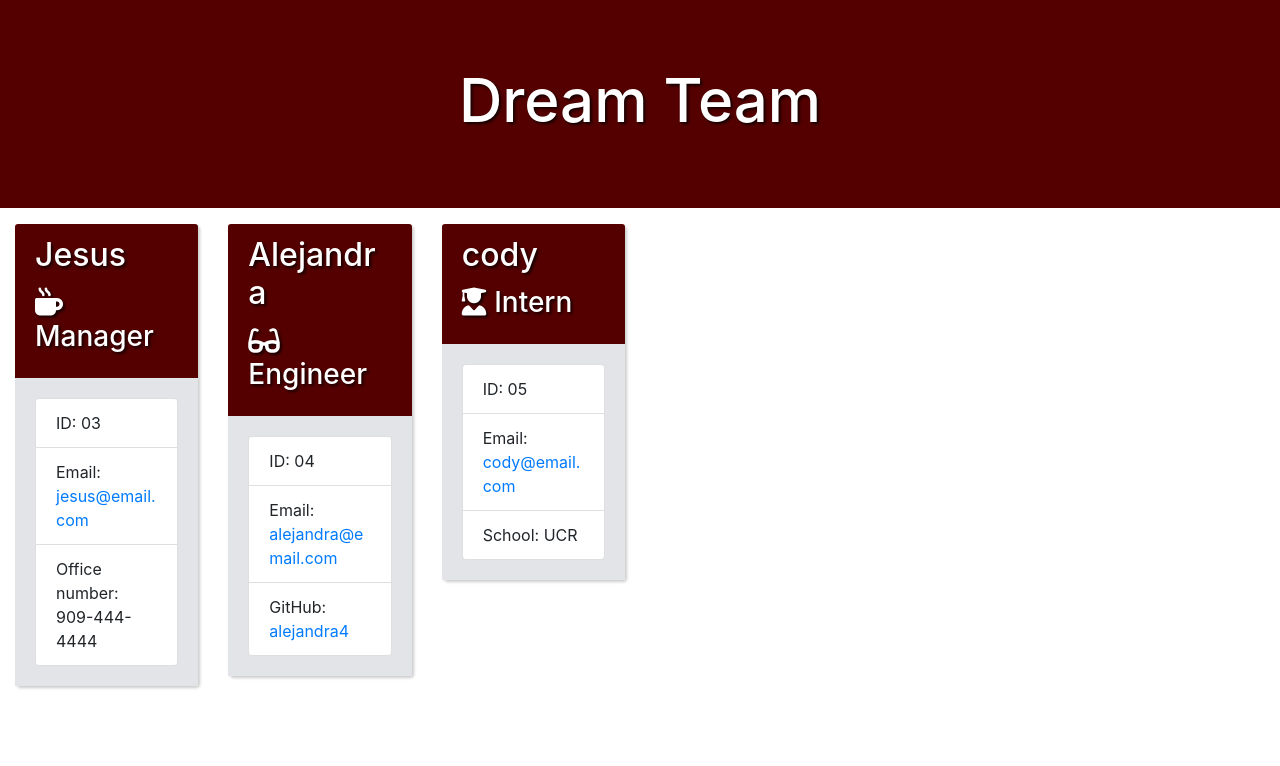
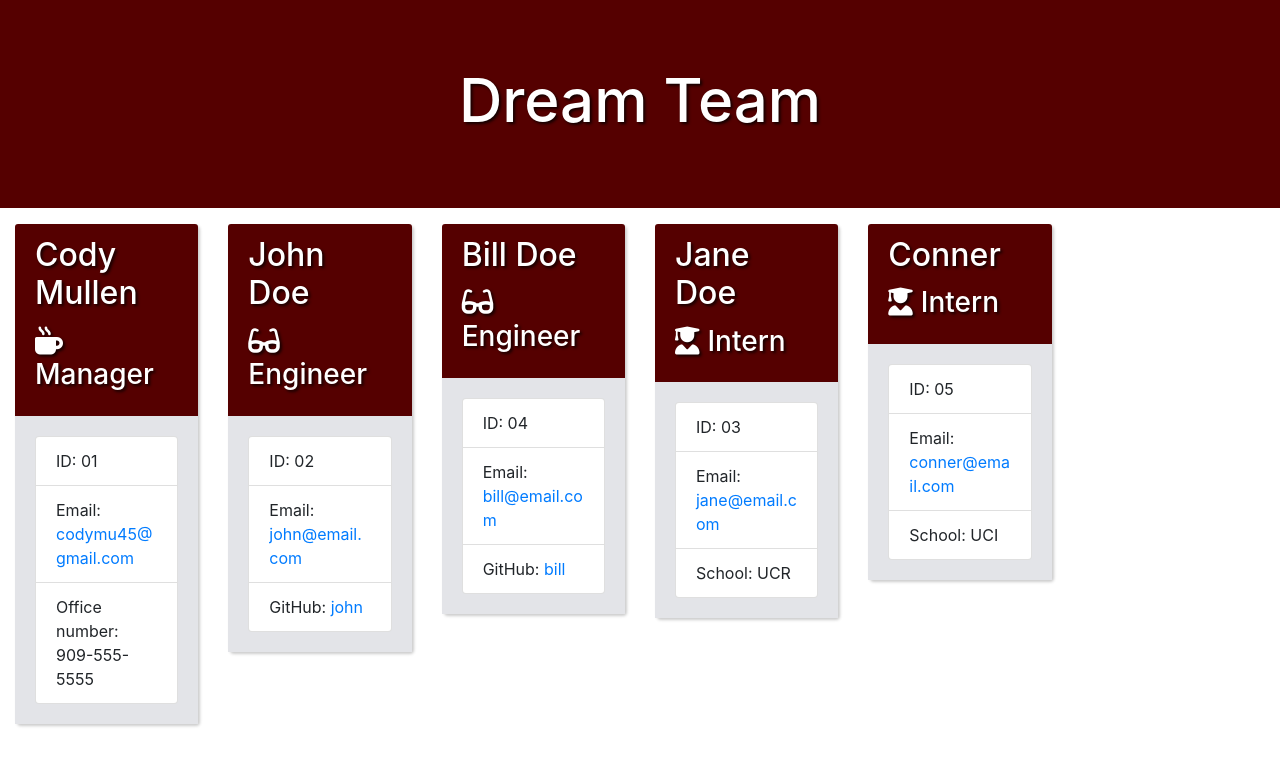
Before and after one commit to codymu45/template_engine, a website: page output/team.html in a window 1280 px wide. Drawn offline with nearby package versions, Linux system fonts and the light colour scheme.

```diff
--- a/output/team.html
+++ b/output/team.html
@@ -22,14 +22,14 @@
                 <div class="col-xl-2 col-lg-3 col-md-4 col-sm-6 col-xs-12">
     <div class="card employee-card">
         <div class="card-header">
-            <h2 class="card-title">Jesus</h2>
+            <h2 class="card-title">Cody Mullen</h2>
             <h3 class="card-title"><i class="fas fa-mug-hot mr-2"></i>Manager</h3>
         </div>
         <div class="card-body">
             <ul class="list-group">
-                <li class="list-group-item">ID: 03</li>
-                <li class="list-group-item">Email: <a href="mailto:jesus@email.com">jesus@email.com</a></li>
-                <li class="list-group-item">Office number: 909-444-4444</li>
+                <li class="list-group-item">ID: 01</li>
+                <li class="list-group-item">Email: <a href="mailto:codymu45@gmail.com">codymu45@gmail.com</a></li>
+                <li class="list-group-item">Office number: 909-555-5555</li>
             </ul>
         </div>
     </div>
@@ -37,14 +37,14 @@
 <div class="col-xl-2 col-lg-3 col-md-4 col-sm-6 col-xs-12">
     <div class="card employee-card">
         <div class="card-header">
-            <h2 class="card-title">Alejandra</h2>
+            <h2 class="card-title">John Doe</h2>
             <h3 class="card-title"><i class="fas fa-glasses mr-2"></i>Engineer</h3>
         </div>
         <div class="card-body">
             <ul class="list-group">
-                <li class="list-group-item">ID: 04</li>
-                <li class="list-group-item">Email: <a href="mailto:alejandra@email.com">alejandra@email.com</a></li>
-                <li class="list-group-item">GitHub: <a href="https://github.com/alejandra4" target="_blank" rel="noopener noreferrer">alejandra4</a></li>
+                <li class="list-group-item">ID: 02</li>
+                <li class="list-group-item">Email: <a href="mailto:john@email.com">john@email.com</a></li>
+                <li class="list-group-item">GitHub: <a href="https://github.com/john" target="_blank" rel="noopener noreferrer">john</a></li>
             </ul>
         </div>
     </div>
@@ -53,14 +53,45 @@
 <div class="col-xl-2 col-lg-3 col-md-4 col-sm-6 col-xs-12">
     <div class="card employee-card">
         <div class="card-header">
-            <h2 class="card-title">cody</h2>
+            <h2 class="card-title">Bill Doe</h2>
+            <h3 class="card-title"><i class="fas fa-glasses mr-2"></i>Engineer</h3>
+        </div>
+        <div class="card-body">
+            <ul class="list-group">
+                <li class="list-group-item">ID: 04</li>
+                <li class="list-group-item">Email: <a href="mailto:bill@email.com">bill@email.com</a></li>
+                <li class="list-group-item">GitHub: <a href="https://github.com/bill" target="_blank" rel="noopener noreferrer">bill</a></li>
+            </ul>
+        </div>
+    </div>
+</div>
+
+<div class="col-xl-2 col-lg-3 col-md-4 col-sm-6 col-xs-12">
+    <div class="card employee-card">
+        <div class="card-header">
+            <h2 class="card-title">Jane Doe</h2>
+            <h3 class="card-title"><i class="fas fa-user-graduate mr-2"></i>Intern</h3>
+        </div>
+        <div class="card-body">
+            <ul class="list-group">
+                <li class="list-group-item">ID: 03</li>
+                <li class="list-group-item">Email: <a href="mailto:jane@email.com">jane@email.com</a></li>
+                <li class="list-group-item">School: UCR</li>
+            </ul>
+        </div>
+    </div>
+</div>
+<div class="col-xl-2 col-lg-3 col-md-4 col-sm-6 col-xs-12">
+    <div class="card employee-card">
+        <div class="card-header">
+            <h2 class="card-title">Conner</h2>
             <h3 class="card-title"><i class="fas fa-user-graduate mr-2"></i>Intern</h3>
         </div>
         <div class="card-body">
             <ul class="list-group">
                 <li class="list-group-item">ID: 05</li>
-                <li class="list-group-item">Email: <a href="mailto:cody@email.com">cody@email.com</a></li>
-                <li class="list-group-item">School: UCR</li>
+                <li class="list-group-item">Email: <a href="mailto:conner@email.com">conner@email.com</a></li>
+                <li class="list-group-item">School: UCI</li>
             </ul>
         </div>
     </div>
```
Also changed, not shown: README.md, images/snap.jpg (added).
